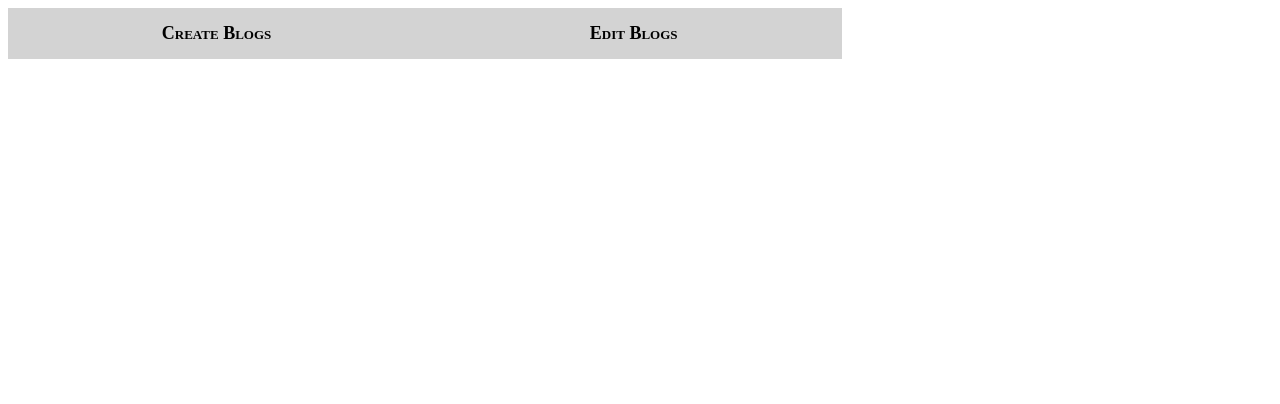
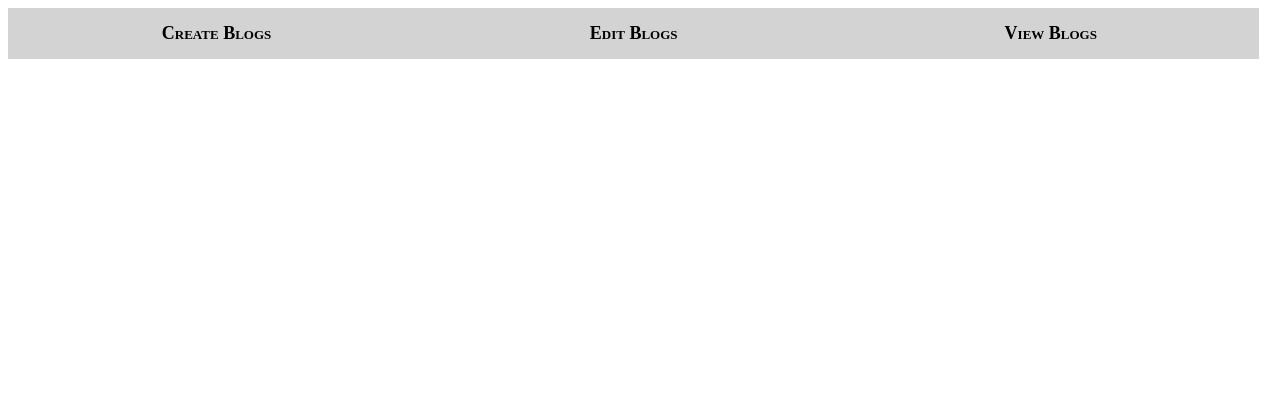
Before and after one commit to Lucas-Lee11/BaaTimeBlogs, a Flask app: page /new_blog in a window 1280 px wide. Shown: the top 404 px of the page. Run offline with Flask 2, Linux system fonts and the light colour scheme.

Commit message:
uncommented navbutton path to view_blogs

```diff
--- a/app/templates/homepage.html
+++ b/app/templates/homepage.html
@@ -69,7 +69,7 @@ a:active{
     <div class="navbuttons">
       <a href="{{ url_for('crt_blog') }}" class="navbutton"><strong>Create Blogs</strong></a>
       <a href="{{ url_for('edit_blog')}}" class="navbutton"><strong>Edit Blogs</strong></a>
-      <!--<a href="{{ url_for('view_blogs')}}" class="navbutton"><strong>View Blogs</strong></a>-->
+      <a href="{{ url_for('view_blogs')}}" class="navbutton"><strong>View Blogs</strong></a>
     </div>
     <br>
     <h1 class="container">Welcome {{ username }}!</h1>
```
